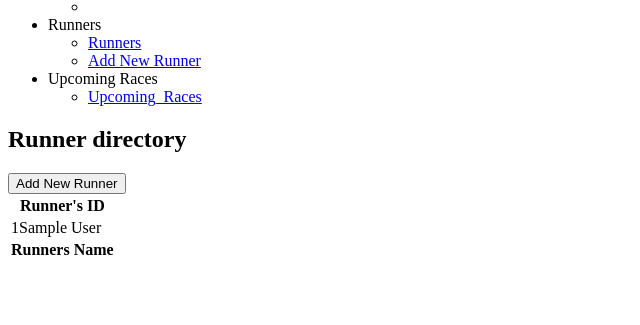
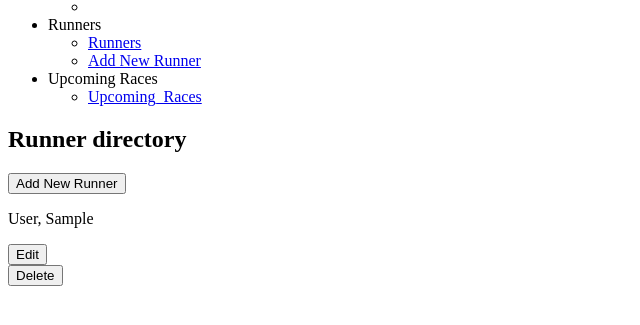
Before and after one commit to stevenmcf/Falkirk_Trail_Runners, a Flask app: template app/templates/Runners/index.html in a window 1280 px wide. Shown: the part 136-461 px from the top of the page, without its empty margins (0-640 px from the left). Run offline with Flask 2, Linux system fonts and the light colour scheme; the template is opened without the code that fills it: most values are stand-ins (such as "Sample title", 1, 10 or a date in 2020).

Commit message:
edit runner function working in browser, though wont save update. delete also working.

```diff
--- a/app/templates/Runners/index.html
+++ b/app/templates/Runners/index.html
@@ -9,17 +9,22 @@
     <form action="/runners/new" methods=["GET"]>
     <input type="submit" value="Add New Runner">
     </form>
+
 </section>
 
-{% for runner in all_runners %}
+    {% for runner in all_runners %}
 
-<table>
-    </tr>
-        <th>Runner's ID</th>
-           <tr> <td> {{runner.id}}{{runner.first_name}} {{runner.last_name}} </td></tr>
-    <th>Runners Name</th>
+        <section>
+            <p>{{runner.last_name}}, {{ runner.first_name }} </p>
+                <form action="/runners/{{ runner.id }}/edit" methods="GET">
+                    <input type="submit" value="Edit">
+                </form>
 
-    </table>
+                <form action="/runners/{{ runner.id }}/delete" method="POST">
+                    <input type="submit" value="Delete">
+                </form>
+        </section>
+
 
     {% endfor %}
 
```
Also changed, not shown: app/controllers/runners_controller.py (+5 -4 lines), app/templates/Runners/edit.html (+22 -0 lines).
